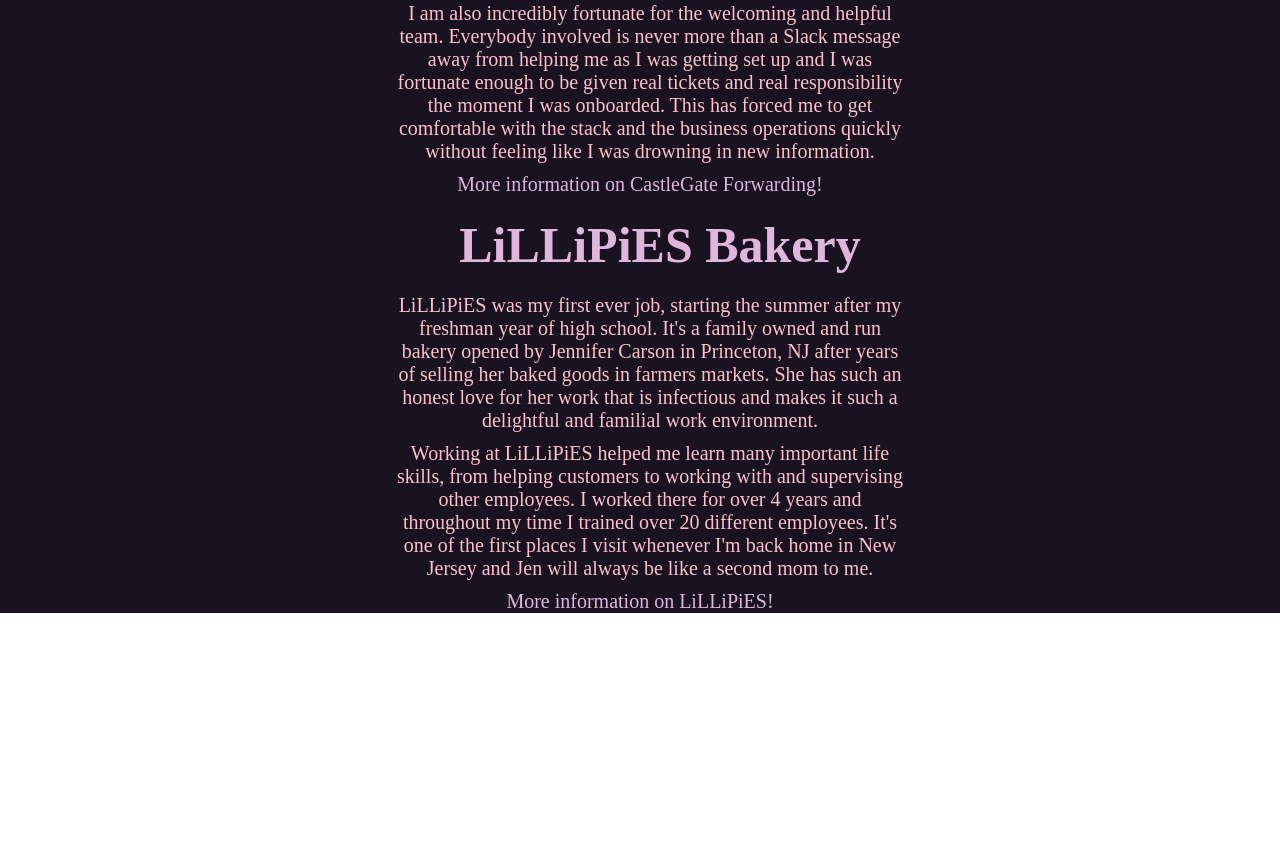
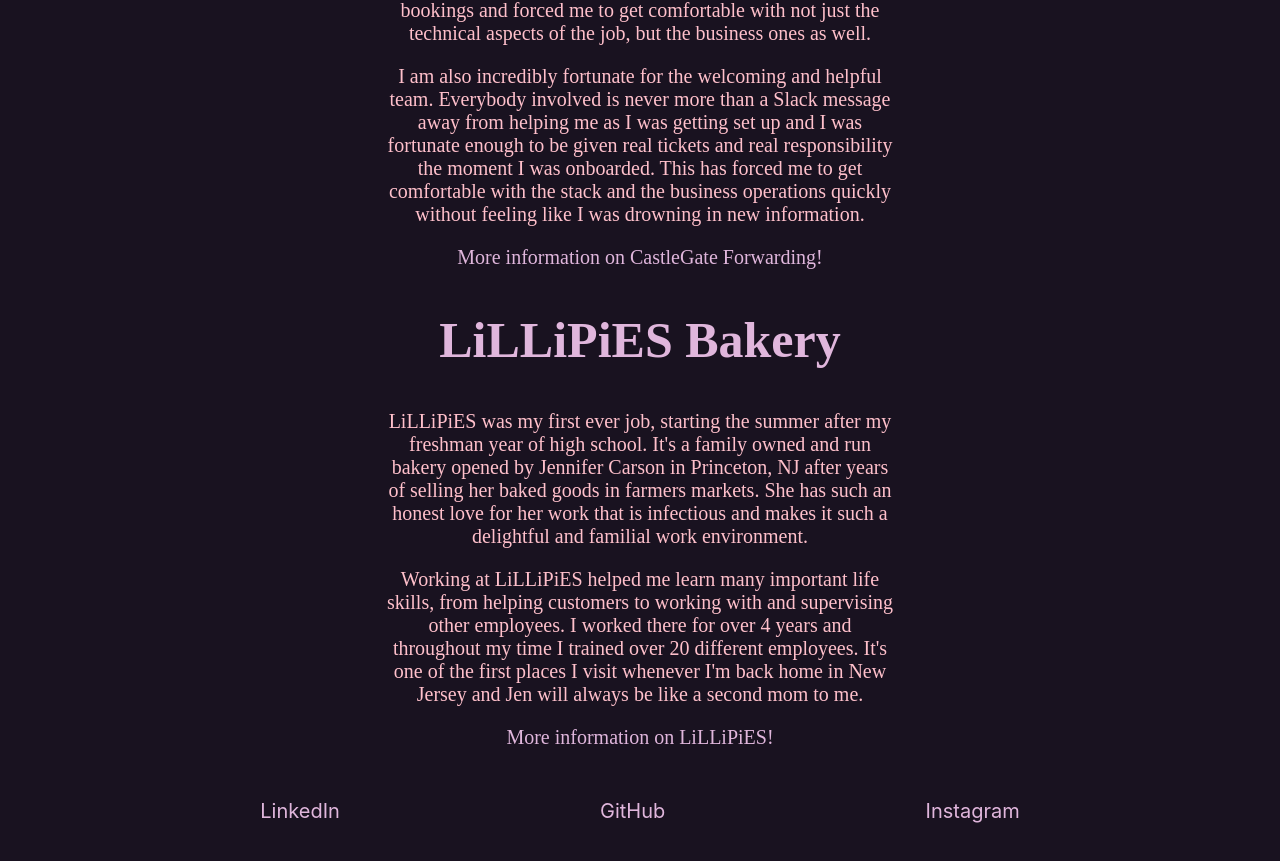
Before and after one commit to eriks-son/personal-website, a React (Create React App) app: page / in a window 1280 px wide. Shown: the part 1285-2146 px from the top of the page. Before the commit the page ends 1898 px from the top, so only its background shows below. Built offline with nearby package versions, Linux system fonts and the light colour scheme.

Commit message:
Add bottom links

```diff
--- a/src/pages/Home.jsx
+++ b/src/pages/Home.jsx
@@ -3,6 +3,7 @@
 import Navbar from '../components/Navbar.jsx';
 import Work from '../components/Work.jsx';
 import Music from '../components/Music.jsx';
+import Aviation from '../components/Aviation.jsx';
 
 function Home() {
     const [navbarSelected, setNavbarSelected] = useState("");
@@ -28,6 +29,7 @@
             <Navbar navbarSelected={navbarSelected} setNavbarSelected={setNavbarSelected} />
             <BodyCard>
                 <div className='bodyCardItems'>
+                    <Aviation navbarSelected={navbarSelected} />
                     <Work navbarSelected={navbarSelected} />
                     <Music navbarSelected={navbarSelected} />
                 </div>
@@ -44,14 +46,12 @@
     }
 
     h2 {
-        margin: 20px;
         font-size: 50px;
         color: #e0b6dc;
         background: none;
     }
 
     p {
-        margin: 10px;
         font-size: 20px;
         color: pink;
         background: none;
--- a/src/pages/Pages.jsx
+++ b/src/pages/Pages.jsx
@@ -1,3 +1,4 @@
+import Bottom from './Bottom';
 import Home from './Home';
 import { Route, Routes } from 'react-router-dom';
 
@@ -9,6 +10,7 @@
         <Routes>
           <Route path="/" element={<Home />} />
         </Routes>
+        <Bottom />
       </div>
     )
   }
```
